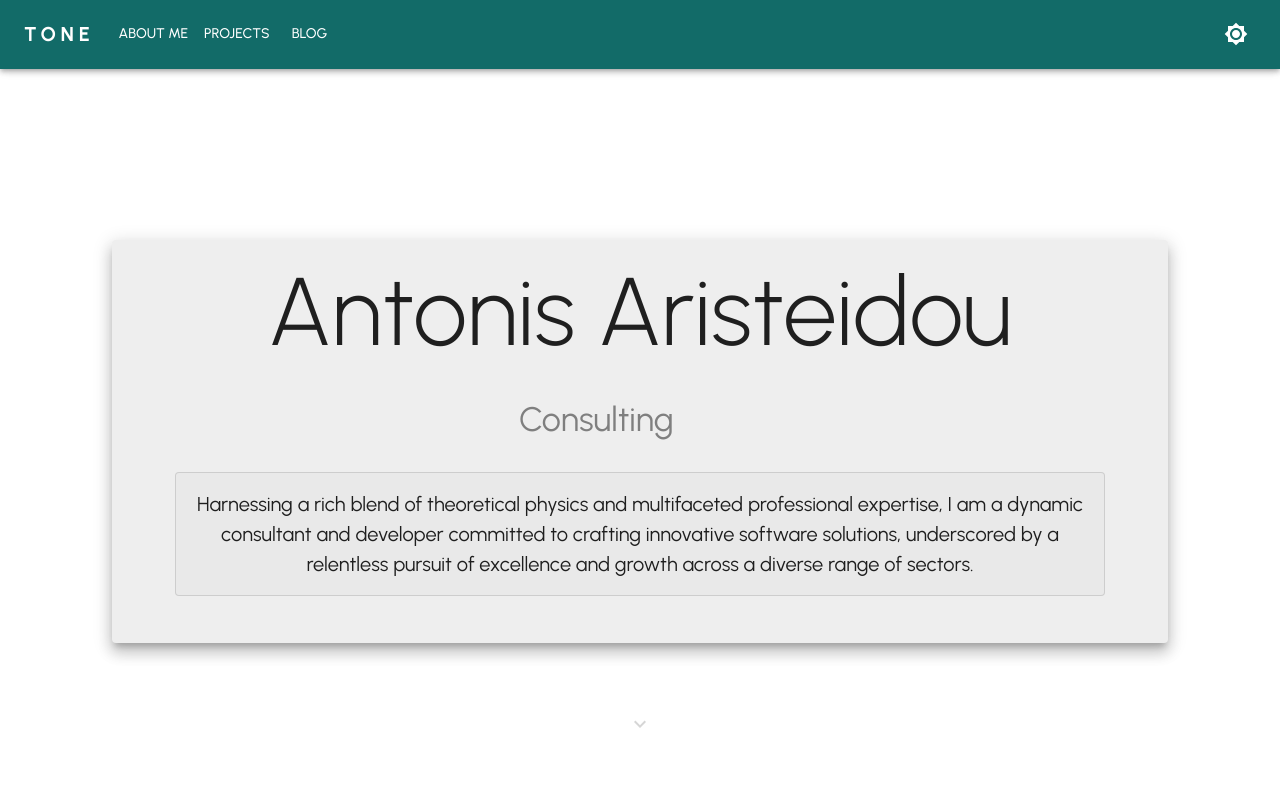
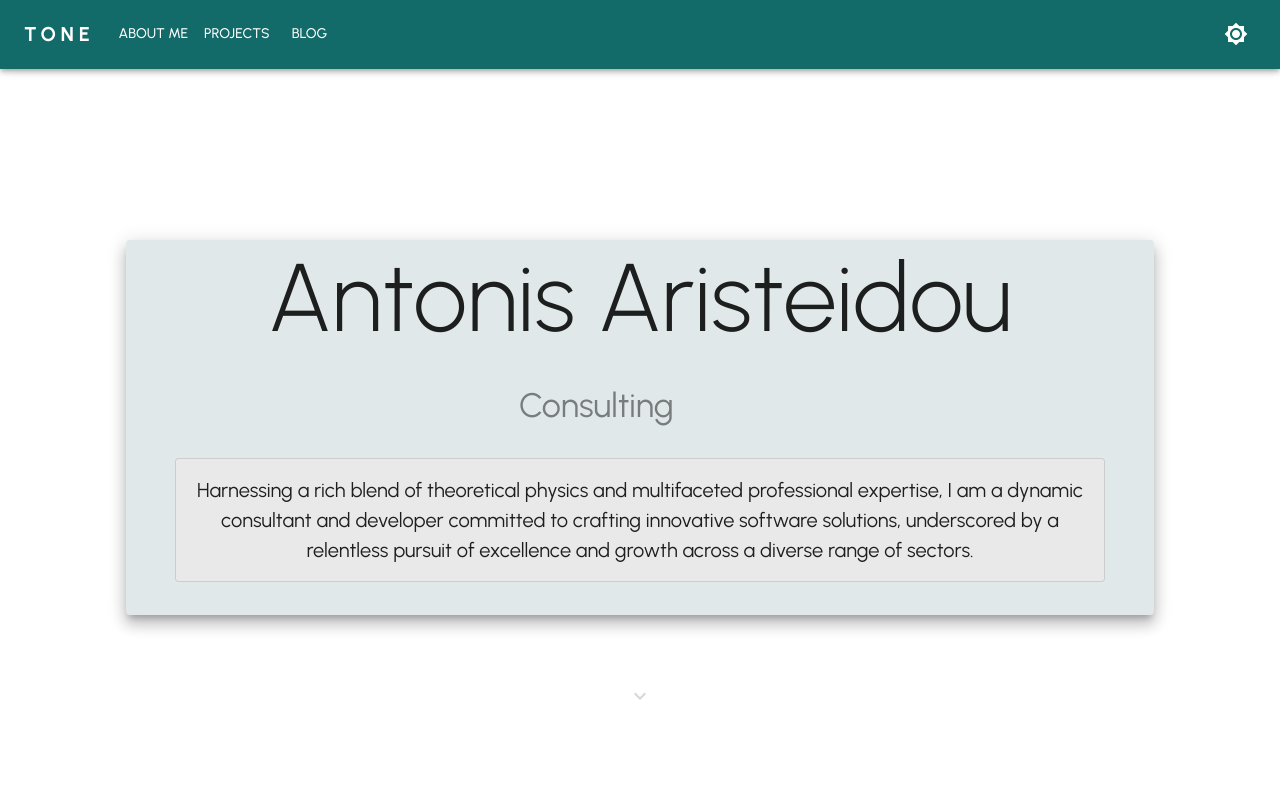
Before and after one commit to ToneAr/tone-consulting-website, a React (Create React App) app: page /about in a window 1280 px wide. Shown: the top 800 px of the page. Built offline with nearby package versions, Linux system fonts and the light colour scheme; a web font is replaced by a local one.

Commit message:
Animated color mode change start

```diff
--- a/src/Pages/Common/CommonElements.tsx
+++ b/src/Pages/Common/CommonElements.tsx
@@ -1,7 +1,8 @@
 import { Box, Grow, Paper, Stack, useTheme } from "@mui/material";
+import { animated, useSpring } from "react-spring";
 
 type props = {
-  children: JSX.Element[] | JSX.Element,
+  children?: JSX.Element[] | JSX.Element,
   className?: any,
   sx?: Object,
   in? : boolean,
@@ -11,37 +12,64 @@ type props = {
 
 function PageBox ( {className = "background-box", ...props}:props ) {
     const theme = useTheme();
+
+    const backgroundAnimation = useSpring({
+      background: `${theme.palette.mode === 'dark' ? '#111' : '#fff'}`
+    });
+
+    const AnimatedBox = animated(Box);
+
     return (
-        <Box className={className} sx={{
+        <AnimatedBox className={className}
+          style={{
+            ...backgroundAnimation
+          }}
+          sx={{
               background: theme.palette.background.default,
               color: theme.palette.text.primary,
               ...props.sx
-        }}>
+          }}
+        >
             {props.children}
-        </Box>
+        </AnimatedBox>
     );
 };
 
 function PageStack ( props:props ) {
+
   return (
     <Stack direction="column" spacing={props.spacing} sx={props.sx}>
         {props.children}
     </Stack>
   );
-};
+}
 
 function DisplayPanel ( {className = "paper", elevation = 10, ...props}: props ) {
     const theme = useTheme();
+
+    const backgroundAnimation = useSpring({
+      background: theme.palette.mode === 'dark' ? "#212121" : "#e1e8e9",
+      config: {
+        friction: 40
+      }
+    });
+    const AnimatedPaper = animated(Paper);
+
+
+
     return (
         <Grow in={ props.in ?? true } appear={ true }  >
-          <Paper className={className} elevation={elevation} sx={{
-            background: theme.palette.mode === 'dark' ? "#212121" : "#eeeeee",
+          <AnimatedPaper
+          className={className}
+          elevation={elevation}
+          style={{
             padding:2,
+            ...backgroundAnimation,
             ...props.sx
           }}
         >
             {props.children}
-          </Paper>
+          </AnimatedPaper>
         </Grow>
     );
 };
```
Lines whose indentation alone changed are shown as unchanged.
